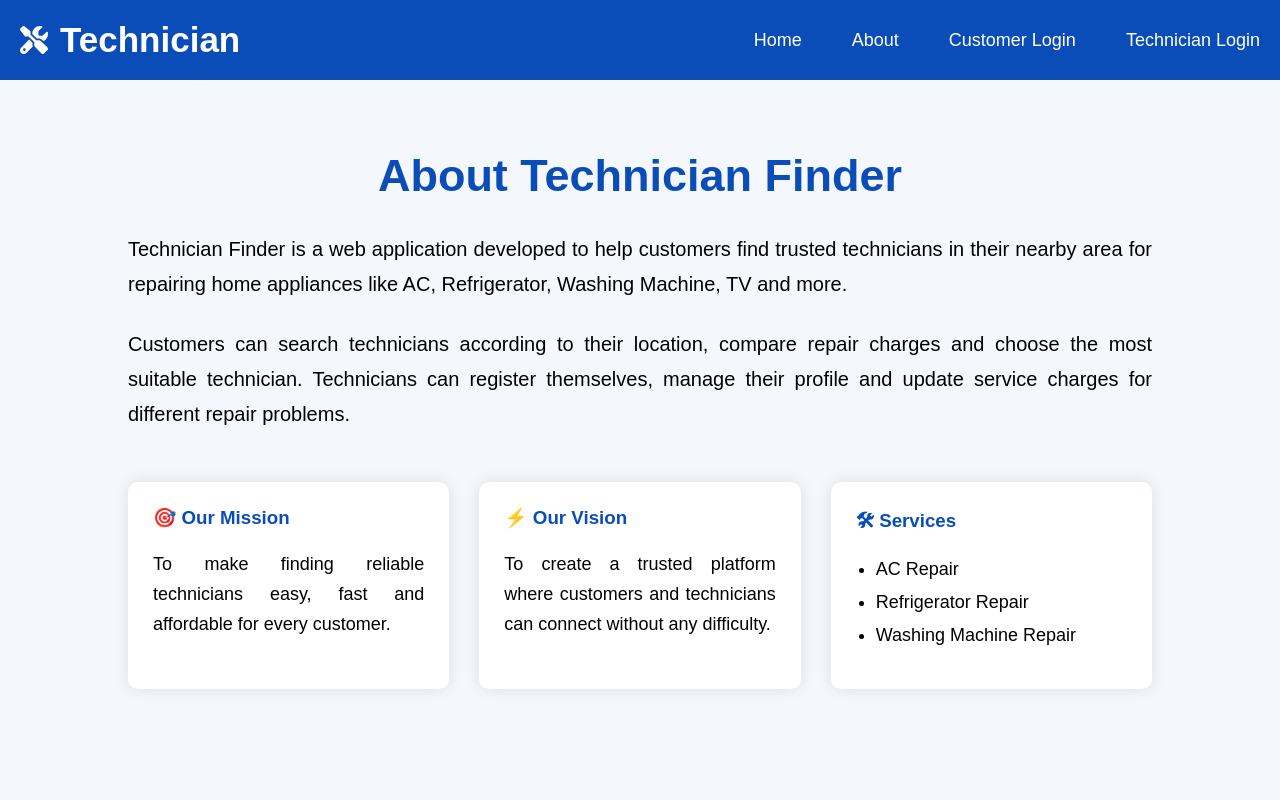
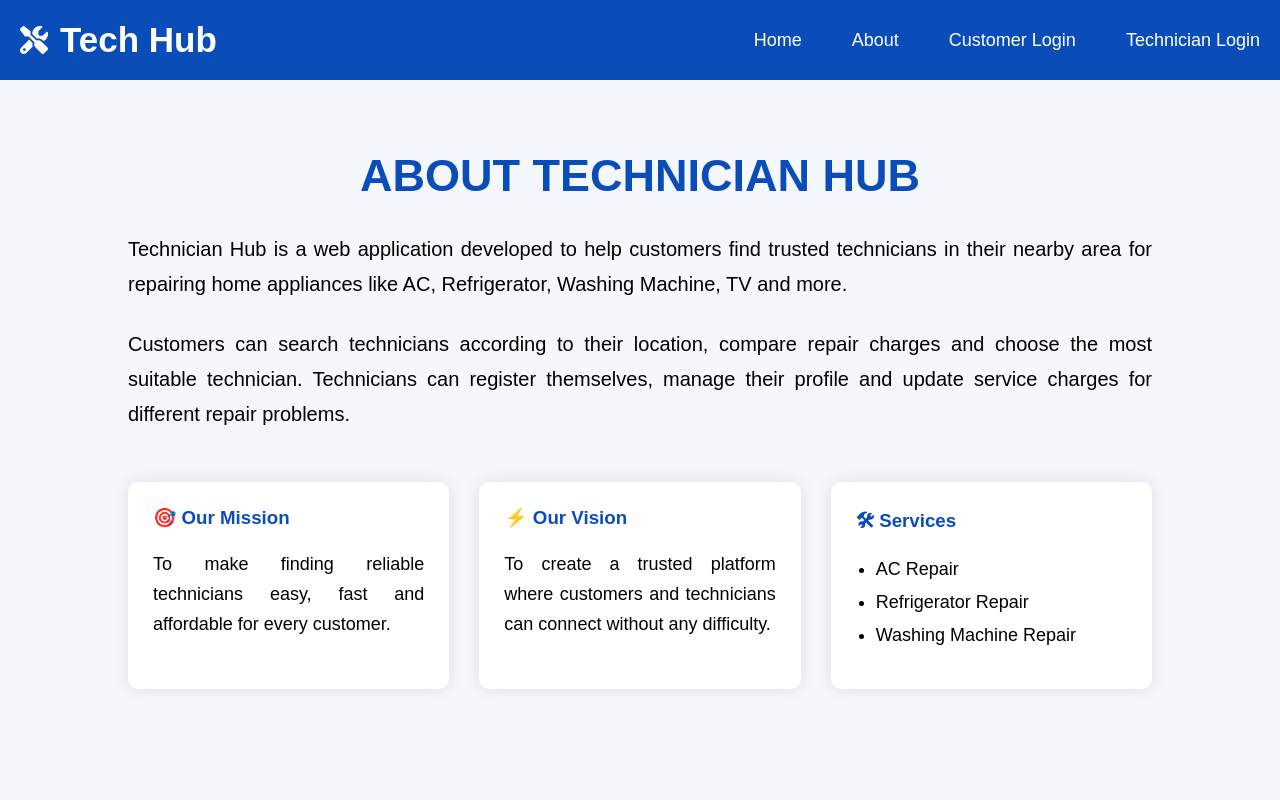
Before and after one commit to cskrishnapal-commits/Technician-frontend, a React (Vite) app: page /about in a window 1280 px wide. Shown: the top 800 px of the page. Built offline with nearby package versions, Linux system fonts and the light colour scheme.

Commit message:
mod frontend

```diff
--- a/src/components/CustomerSidebar.jsx
+++ b/src/components/CustomerSidebar.jsx
@@ -76,15 +76,15 @@ My Profile
 
 </li>
 
-<li>
+<li onClick={() => navigate("/")}>
 
-<Link to="/">
+
 
 <FaSignOutAlt />
 
 Logout
 
-</Link>
+
 
 </li>
 
--- a/src/components/Hero.jsx
+++ b/src/components/Hero.jsx
@@ -11,7 +11,7 @@ function Hero() {
 
             <div className="hero-left">
 
-                <h1>Technician</h1>
+                <h1>Technician Hub </h1>
 
                 <h3>
 
--- a/src/components/Navbar.jsx
+++ b/src/components/Navbar.jsx
@@ -8,7 +8,7 @@ function Navbar({simple=false}) {
     <nav>
       <div className="logo">
         <FaScrewdriverWrench />
-        <h2>Technician</h2>
+        <h2>Tech Hub</h2>
       </div>
 
       <ul>
--- a/src/pages/About.jsx
+++ b/src/pages/About.jsx
@@ -10,10 +10,10 @@ function About() {
 
       <div className="about-container">
 
-        <h1>About Technician Finder</h1>
+        <h1>ABOUT TECHNICIAN HUB</h1>
 
         <p>
-          Technician Finder is a web application developed to help customers
+          Technician Hub is a web application developed to help customers
           find trusted technicians in their nearby area for repairing home
           appliances like AC, Refrigerator, Washing Machine, TV and more.
         </p>
--- a/src/pages/TechnicianRegister.jsx
+++ b/src/pages/TechnicianRegister.jsx
@@ -1,14 +1,10 @@
 import { useState } from "react";
 import { Link, useNavigate } from "react-router-dom";
 import "../css/login.css";
-import Navbar from "../components/Navbar";
-import "../css/navbar.css";
-import Footer from "../components/Footer"
+
 
 
 function TechnicianRegister() {
-
-  const navigate = useNavigate();
 
   const [technician, setTechnician] = useState({
   name: "",
@@ -66,7 +62,7 @@ function TechnicianRegister() {
 
   return (
     <>
-    <Navbar simple={true}/>
+
    < div className="login-container">
     <div className="register-page">
 
@@ -194,7 +190,7 @@ function TechnicianRegister() {
 
     </div>
     </div>
-    <Footer />
+
     </>
   );
 }
```
